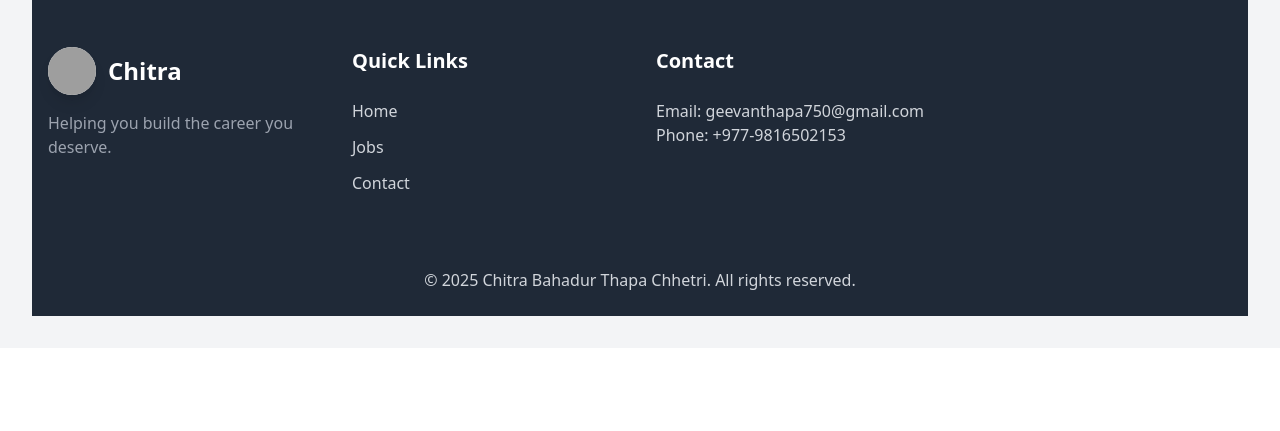
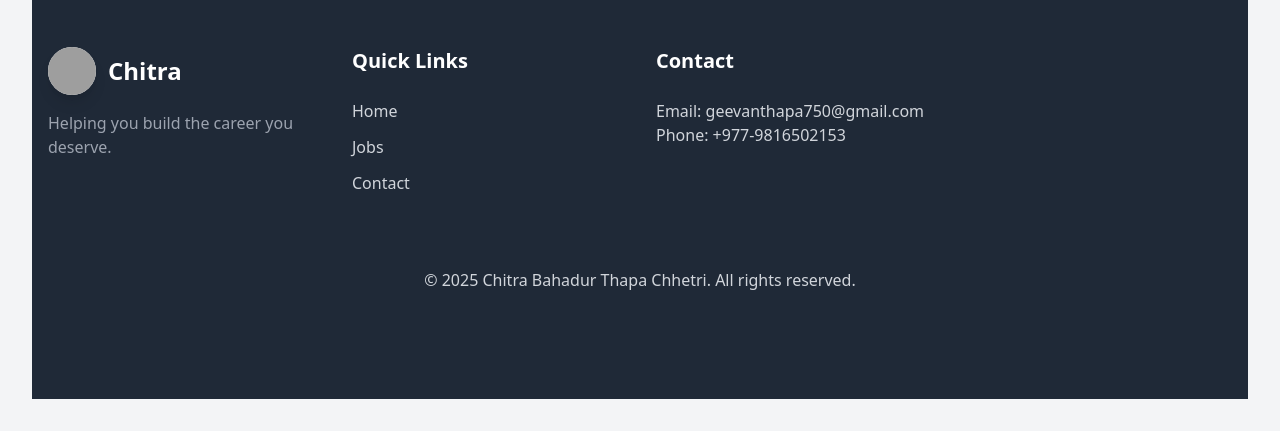
Before and after one commit to jhyap-coder/job-portal, a Django app: page /dashboard/admin/jobs/create/ in a window 1280 px wide. Shown: the part 1374-1805 px from the top of the page. Before the commit the page ends 1690 px from the top, so only its background shows below. Run offline with Django 5.2, Linux system fonts and the light colour scheme; a user stored in the database is signed in; data comes from the database, SQL or seed files in the repository; some libraries are stand-ins or nearby versions; grey boxes are pictures that could not be loaded.

Commit message:
footer height

```diff
--- a/jobs/templates/jobs/base.html
+++ b/jobs/templates/jobs/base.html
@@ -138,7 +138,7 @@
 <hr>
 
 <!-- Footer Section -->
-<footer class="bg-gray-800 text-gray-300 w-full mt-12">
+<footer class="bg-gray-800 text-gray-300 w-full mt-12 min-h-[400px]">
     <!-- Main Footer Content -->
     <div class="container mx-auto px-4 py-12 w-full">
         <div class="grid grid-cols-1 md:grid-cols-2 lg:grid-cols-4 gap-8">
```
